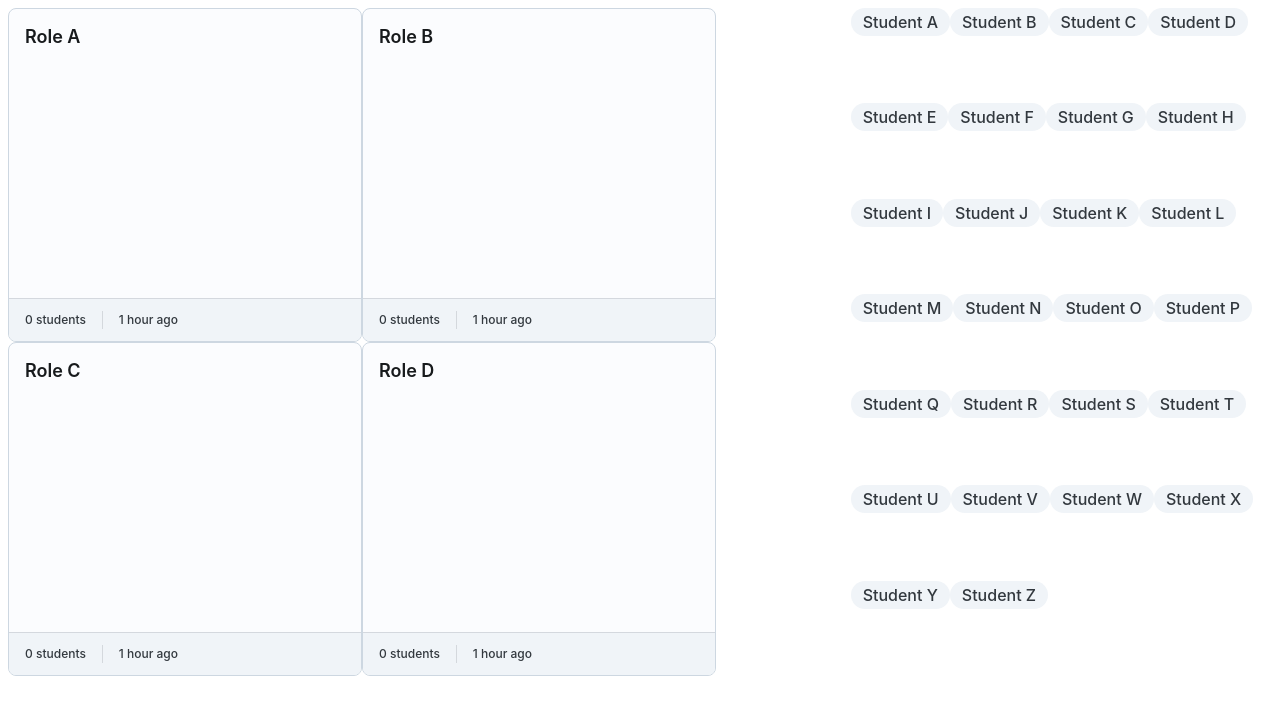
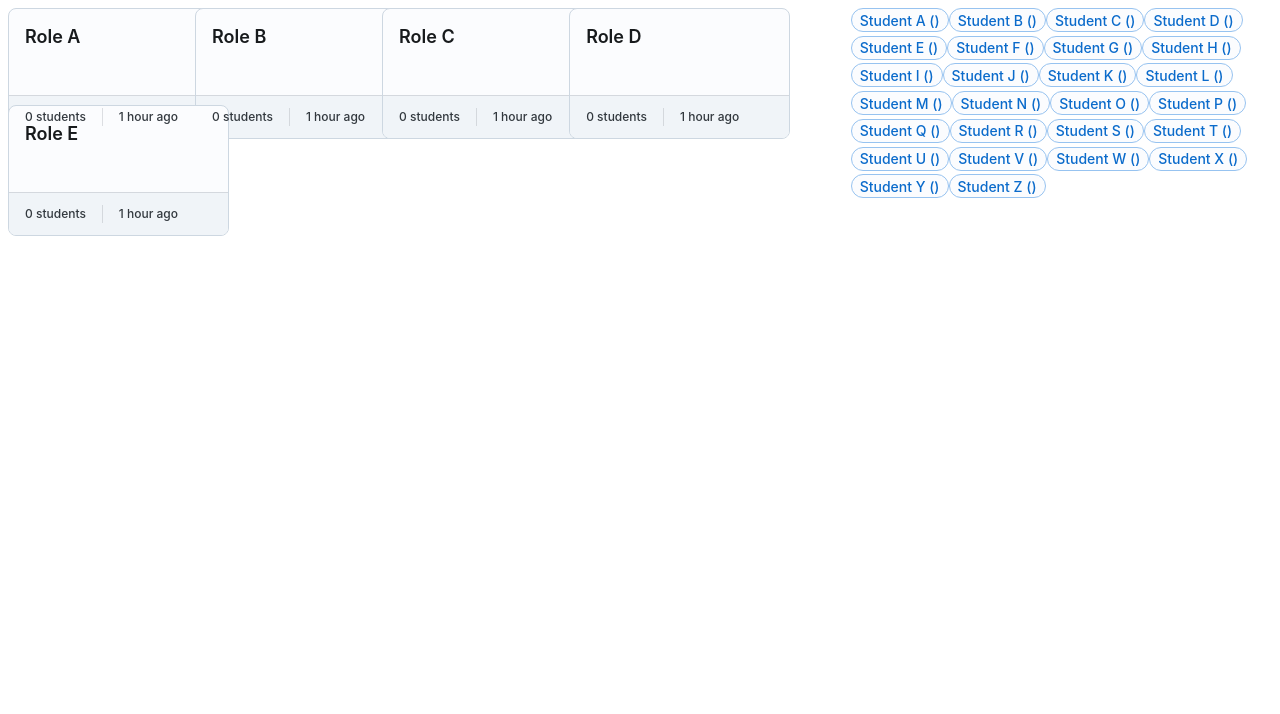
Before and after one commit to justinmcbride/project-assignments, a Next.js app: page / in a window 1280 px wide. Shown: the top 714 px of the page. Built offline with nearby package versions, Linux system fonts and the light colour scheme.

Commit message:
so much progress

```diff
--- a/src/app/page.tsx
+++ b/src/app/page.tsx
@@ -1,41 +1,29 @@
 "use client";
 import { RoleCard } from "@/components/RoleCard";
 import { StudentItem } from "@/components/StudentItem";
-import { Grid, Stack } from "@mui/joy";
+import Student from "@/types/Student";
+import { Grid } from "@mui/joy";
+import { useCallback, useState } from "react";
 import { DndProvider } from "react-dnd";
 import { HTML5Backend } from "react-dnd-html5-backend";
 
-let students = [
-  "Student A",
-  "Student B",
-  "Student C",
-  "Student D",
-  "Student E",
-  "Student F",
-  "Student G",
-  "Student H",
-  "Student I",
-  "Student J",
-  "Student K",
-  "Student L",
-  "Student M",
-  "Student N",
-  "Student O",
-  "Student P",
-  "Student Q",
-  "Student R",
-  "Student S",
-  "Student T",
-  "Student U",
-  "Student V",
-  "Student W",
-  "Student X",
-  "Student Y",
-  "Student Z",
-];
-let roles = ["Role A", "Role B", "Role C", "Role D"];
+import previewStudents from "@/previewData/previewStudents";
 
-export default function Home() {
+let roles = ["Role A", "Role B", "Role C", "Role D", "Role E"];
+
+export default () => {
+  const [students, setStudents] = useState<Student[]>(previewStudents);
+
+  const handleAddStudentToRole = useCallback(
+    (student: Student, role: string) => {
+      setStudents((previousStudents) => {
+        return previousStudents.map((s) =>
+          s.name == student.name ? { ...s, roles: s.roles.concat(role) } : s
+        );
+      });
+    },
+    []
+  );
   return (
     <DndProvider backend={HTML5Backend}>
       <main className="flex min-h-screen flex-col items-center justify-between p-24">
@@ -46,12 +34,12 @@ export default function Home() {
             ))}
           </Grid>
           <Grid container xs={4}>
-            {students.map((name) => (
-              <StudentItem name={name} />
+            {students.map((student) => (
+              <StudentItem student={student} key={student.name} onAddToRole={handleAddStudentToRole} />
             ))}
           </Grid>
         </Grid>
       </main>
     </DndProvider>
   );
-}
+};
--- a/src/components/RoleCard.tsx
+++ b/src/components/RoleCard.tsx
@@ -28,22 +28,19 @@ export const RoleCard: FC<Props> = ({ name }) => {
   }))
 
   const isActive = canDrop && isOver
-  let backgroundColor = '#222'
-  if (isActive) {
-    backgroundColor = 'darkgreen'
-  } else if (canDrop) {
-    backgroundColor = 'darkkhaki'
-  }
 
   return (
-    <Card variant={isActive ? "solid" : "outlined" } invertedColors={isActive} sx={{ width: 320, height: 300 }} ref={drop}>
+    <div className="min-h-[200px] min-w-[250px]">
+      <Card variant={isActive ? "solid" : "outlined" } invertedColors={isActive} ref={drop} sx={{width: '100%', height: '100%'}}>
         <CardContent>
-        <Typography level="title-lg">{name}</Typography>
+          {/* <div className="min-h-[300]"> */}
+            <Typography level="title-lg" key={name}>{name}</Typography>
             {
               students.map((name) => (
                 <Typography level="body-sm">{name}</Typography>
               ))
             }
+          {/* </div> */}
         </CardContent>
         <CardOverflow variant="soft" sx={{ bgcolor: 'background.level1' }}>
           <Divider inset="context" />
@@ -58,5 +55,6 @@ export const RoleCard: FC<Props> = ({ name }) => {
           </CardContent>
         </CardOverflow>
       </Card>
+    </div>
   )
 }
--- a/src/components/StudentItem.tsx
+++ b/src/components/StudentItem.tsx
@@ -3,23 +3,26 @@ import { useDrag } from 'react-dnd'
 
 import { ItemTypes } from './ItemTypes'
 import { Chip } from '@mui/joy'
+import Student from "@/types/Student"
 
 interface Props {
-  name: string
+  student: Student;
+  onAddToRole: (student: Student, role: string) => void;
 }
 
 interface DropResult {
   name: string
 }
 
-export const StudentItem: FC<Props> = ({ name }) => {
+export const StudentItem: FC<Props> = ({ student, onAddToRole }) => {
   const [{ isDragging }, drag] = useDrag(() => ({
     type: ItemTypes.BOX,
-    item: { name },
+    item: student,
     end: (item, monitor) => {
       const dropResult = monitor.getDropResult<DropResult>()
       if (item && dropResult) {
-        console.log(`You dropped ${item.name} into ${dropResult.name}!`)
+        console.log(`You dropped ${item.name} into ${dropResult.name}!`);
+        onAddToRole(student, dropResult.name);
       }
     },
     collect: (monitor) => ({
@@ -28,13 +31,11 @@ export const StudentItem: FC<Props> = ({ name }) => {
     }),
   }))
 
-  const opacity = isDragging ? "opacity-50" : "opacity-100"
-
   return (
-    <span className={`${opacity}`}>
-      <Chip size="lg" ref={drag} >
-        {name}
-      </Chip>
+    <span>
+    <Chip size="md" ref={drag} className={isDragging ? "opacity-50" : "opacity-100"} variant={student.roles.length === 0 ? "outlined" : "solid"} color={student.roles.length === 0 ? "primary" : "danger"}>
+      {student.name} ({student.roles.map((role) => role)})
+    </Chip>
     </span>
   )
 }
--- /dev/null
+++ b/src/previewData/previewStudents.ts
@@ -0,0 +1,110 @@
+import Student from "@/types/Student";
+
+const students: Student[] = [
+  {
+    name: "Student A",
+    roles: [],
+  },
+  {
+    name: "Student B",
+    roles: [],
+  },
+  {
+    name: "Student C",
+    roles: [],
+  },
+  {
+    name: "Student D",
+    roles: [],
+  },
+  {
+    name: "Student E",
+    roles: [],
+  },
+  {
+    name: "Student F",
+    roles: [],
+  },
+  {
+    name: "Student G",
+    roles: [],
+  },
+  {
+    name: "Student H",
+    roles: [],
+  },
+  {
+    name: "Student I",
+    roles: [],
+  },
+  {
+    name: "Student J",
+    roles: [],
+  },
+  {
+    name: "Student K",
+    roles: [],
+  },
+  {
+    name: "Student L",
+    roles: [],
+  },
+  {
+    name: "Student M",
+    roles: [],
+  },
+  {
+    name: "Student N",
+    roles: [],
+  },
+  {
+    name: "Student O",
+    roles: [],
+  },
+  {
+    name: "Student P",
+    roles: [],
+  },
+  {
+    name: "Student Q",
+    roles: [],
+  },
+  {
+    name: "Student R",
+    roles: [],
+  },
+  {
+    name: "Student S",
+    roles: [],
+  },
+  {
+    name: "Student T",
+    roles: [],
+  },
+  {
+    name: "Student U",
+    roles: [],
+  },
+  {
+    name: "Student V",
+    roles: [],
+  },
+  {
+    name: "Student W",
+    roles: [],
+  },
+  {
+    name: "Student X",
+    roles: [],
+  },
+  {
+    name: "Student Y",
+    roles: [],
+  },
+  {
+    name: "Student Z",
+    roles: [],
+  },
+];
+
+export default students;
--- /dev/null
+++ b/src/types/Student.ts
@@ -0,0 +1,4 @@
+export default interface Student {
+  name: string;
+  roles: string[];
+}
```
Also changed, not shown: 1 other file (tests, documents, lock files or other folders). Lines whose indentation alone changed are shown as unchanged.
